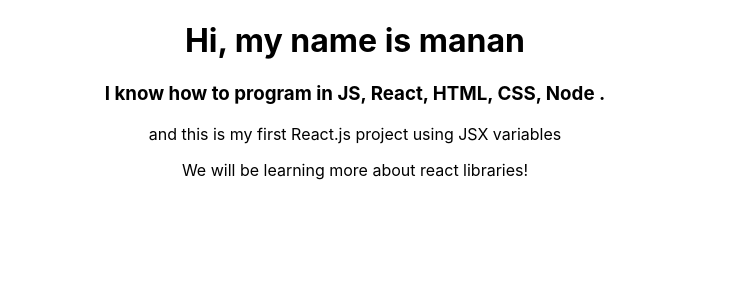
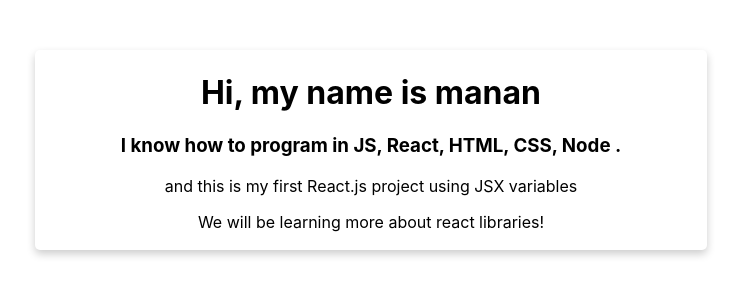
Before and after one commit to imanansadana/reactproject, a React (Create React App) app: page / in a window 1280 px wide. Shown: the top 300 px of the page, without its empty margins (285-1026 px from the left). Built offline with nearby package versions, Linux system fonts and the light colour scheme.

Commit message:
Css added

```diff
--- a/src/App.css
+++ b/src/App.css
@@ -1,3 +1,14 @@
 .App {
   text-align: center;
 }
+.App{
+  position: relative;
+  top: 50px;
+  left: 25%;
+  text-align: center;
+  box-shadow: 0 4px 8px 0 rgba(0,0,0,0.2);
+  transition: 0.3s;
+  width: 50%;
+  border-radius: 5px;
+  padding: 2px 16px;
+  }
```
